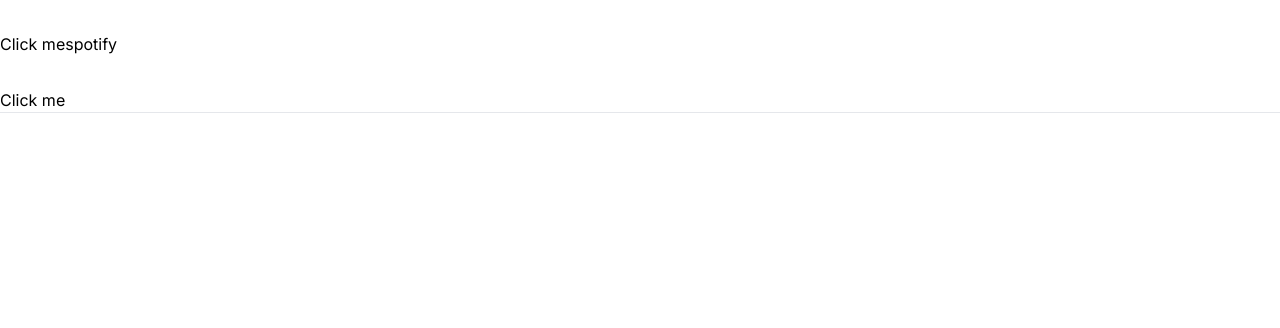
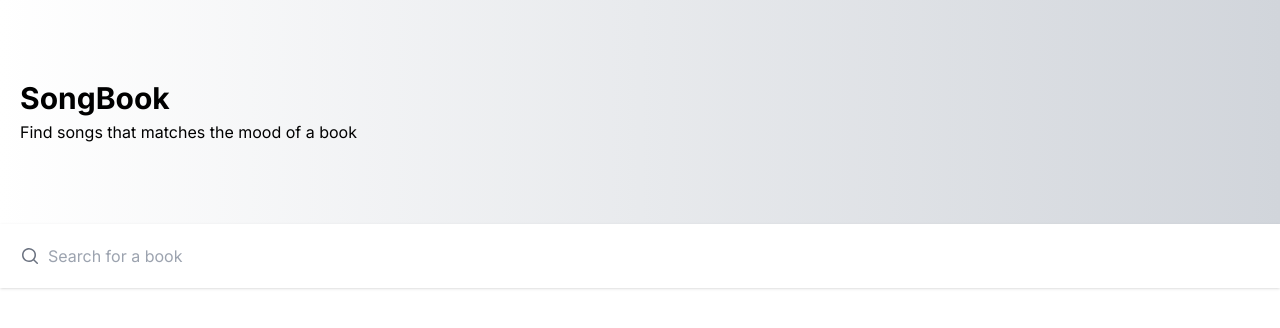
Before and after one commit to juniusfree/song-book, a Next.js app: page / in a window 1280 px wide. Shown: the top 328 px of the page. Built offline with nearby package versions, Linux system fonts and the light colour scheme.

Commit message:
ui: update the headers, search input

```diff
--- a/app/page.tsx
+++ b/app/page.tsx
@@ -1,5 +1,6 @@
 "use client";
 
+import MagnifyingGlassIcon from "@heroicons/react/20/solid/MagnifyingGlassIcon";
 import React from "react";
 
 const Home = () => {
@@ -34,8 +35,8 @@
     setSpotifyTrack(langChainResponse?.data?.tracks);
   };
   return (
-    <div>
-      <input
+    <div className="w-full">
+      {/* <input
         type="text"
         value={openAIKey}
         onChange={(e) => setOpenAIKey(e.target.value)}
@@ -56,14 +57,35 @@
       </button>
       <a href="http://localhost:3000/api/spotifyAuthorization" target="_blank">
         spotify
-      </a>
-      <input
-        type="text"
-        value={searchInput}
-        onChange={(e) => setSearchInput(e.target.value)}
-        className="w-full h-8"
-      />
-      <button onClick={handleOnSearch}>Click me</button>
+      </a> */}
+      <div className="flex flex-col w-full items-center justify-center gap-4 relative h-fit">
+        <div className="z-20 w-full flex flex-col">
+          <div className="w-full flex flex-col gap-1 h-56 bg-gradient-to-r from-white to-gray-300 justify-center p-5">
+            <p className="text-3xl font-bold">SongBook</p>
+            <p> Find songs that matches the mood of a book</p>
+          </div>
+          <div className="flex gap-2 outline outline-none w-full py-4 px-5 bg-white shadow items-center">
+            <button onClick={handleOnSearch}>
+              <MagnifyingGlassIcon className="w-5 h-5 text-gray-500" />
+            </button>
+            <input
+              type="text"
+              value={searchInput}
+              onChange={(e) => {
+                setSearchInput(e.target.value);
+              }}
+              className="w-full h-8 outline-none"
+              placeholder="Search for a book"
+              onKeyDown={(e) => {
+                if (e.key === "Enter") {
+                  handleOnSearch();
+                }
+              }}
+            />
+          </div>
+        </div>
+      </div>
+
       <ul>
         {searchResult?.map((doc: any) => {
           return (
@@ -73,7 +95,6 @@
           );
         })}
       </ul>
-      <hr />
       {spotifyTrack?.map(
         (track: { external_urls: { spotify: string }; name: string }) => {
           return (
--- a/package.json
+++ b/package.json
@@ -9,6 +9,7 @@
     "lint": "next lint"
   },
   "dependencies": {
+    "@heroicons/react": "^2.0.18",
     "@types/node": "20.2.5",
     "@types/react": "18.2.7",
     "@types/react-dom": "18.2.4",
```
Also changed, not shown: 1 other file (tests, documents, lock files or other folders).
